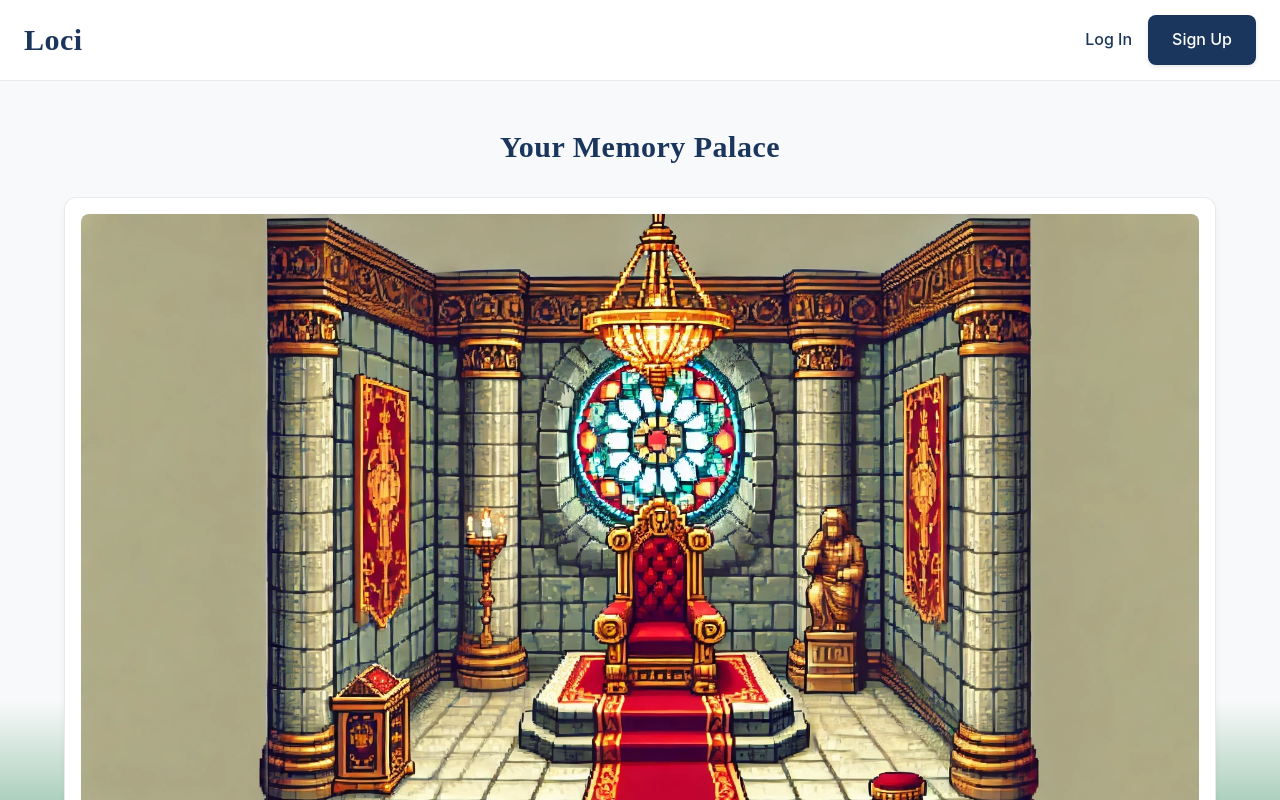
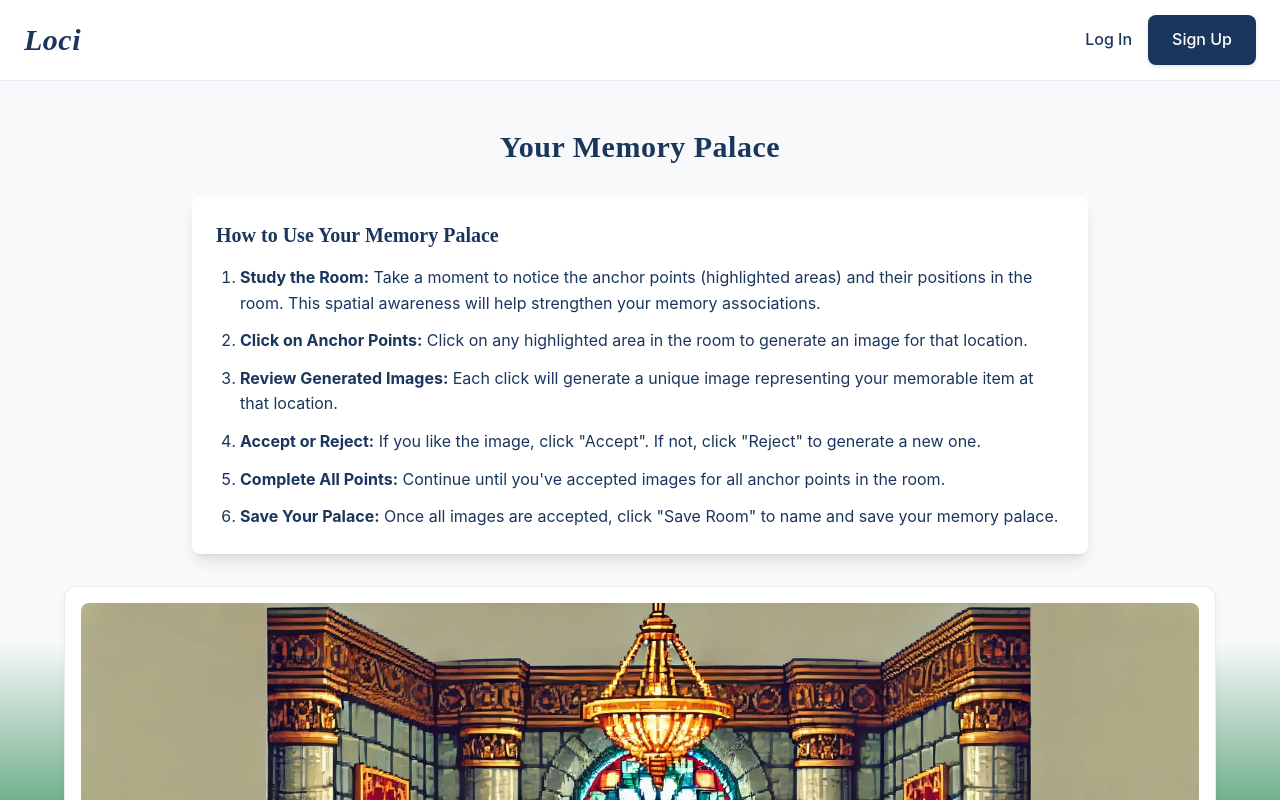
Before and after one commit to aaronipollock/memory-palace, a React (Create React App) app in the folder client/: page /visualizer in a window 1280 px wide. Shown: the top 800 px of the page. Built offline with nearby package versions, Linux system fonts and the light colour scheme.

Commit message:
new tag line

```diff
--- /dev/null
+++ b/client/src/App.css
@@ -0,0 +1,3 @@
+@import './styles/fonts.css';
+
+// ... existing code ...
--- a/client/src/components/LandingPage.js
+++ b/client/src/components/LandingPage.js
@@ -57,7 +57,7 @@ const LandingPage = () => {
           <div className="flex flex-col md:flex-row items-center justify-between gap-12">
             <div className="flex-1 text-center md:text-left">
               <h1 className="loci-header text-5xl md:text-6xl mb-6">
-                Where Memories Find Their Place
+                Want to boost your memory? You've come to the right place.
               </h1>
               <p className="text-xl text-text-light mb-8">
                 Transform how you learn and remember with AI-powered memory palaces.
--- /dev/null
+++ b/client/src/components/NavBar.css
@@ -0,0 +1,5 @@
+.loci-italic {
+    font-style: italic;
+}
+
+/* NavBar specific styles can go here */
--- a/client/src/components/NavBar.js
+++ b/client/src/components/NavBar.js
@@ -1,5 +1,6 @@
 import React, { useState, useEffect } from 'react';
 import { useNavigate } from 'react-router-dom';
+import './NavBar.css';  // We'll create this file next
 
 const NavBar = ({ onLoginClick, onSignUpClick }) => {
     const navigate = useNavigate();
@@ -23,7 +24,7 @@ const NavBar = ({ onLoginClick, onSignUpClick }) => {
                     {/* Logo and Brand */}
                     <div className="flex items-center">
                         <span
-                            className="text-3xl font-bold text-primary cursor-pointer loci-header"
+                            className="text-3xl font-bold text-primary cursor-pointer loci-header trajan-font loci-italic"
                             onClick={() => navigate('/')}
                         >
                             Loci
@@ -55,7 +56,7 @@ const NavBar = ({ onLoginClick, onSignUpClick }) => {
                         {isLoggedIn ? (
                             <button
                                 onClick={handleLogout}
-                                className="btn-loci-secondary"
+                                className="px-4 py-2 bg-white text-black border border-gray-400 rounded hover:bg-gray-700 hover:text-white transition-colors duration-200"
                             >
                                 Log Out
                             </button>
--- a/client/src/components/VisualizerPage.js
+++ b/client/src/components/VisualizerPage.js
@@ -162,6 +162,30 @@ const VisualizerPage = () => {
       <div className="loci-bg py-12 px-4">
         <h2 className="loci-header text-3xl mb-8 text-center">Your Memory Palace</h2>
 
+        <div className="max-w-4xl mx-auto mb-8 bg-white rounded-lg p-6 shadow-lg">
+          <h3 className="text-xl font-bold mb-4 text-primary">How to Use Your Memory Palace</h3>
+          <ol className="list-decimal pl-6 space-y-3">
+            <li>
+              <strong>Study the Room:</strong> Take a moment to notice the anchor points (highlighted areas) and their positions in the room. This spatial awareness will help strengthen your memory associations.
+            </li>
+            <li>
+              <strong>Click on Anchor Points:</strong> Click on any highlighted area in the room to generate an image for that location.
+            </li>
+            <li>
+              <strong>Review Generated Images:</strong> Each click will generate a unique image representing your memorable item at that location.
+            </li>
+            <li>
+              <strong>Accept or Reject:</strong> If you like the image, click "Accept". If not, click "Reject" to generate a new one.
+            </li>
+            <li>
+              <strong>Complete All Points:</strong> Continue until you've accepted images for all anchor points in the room.
+            </li>
+            <li>
+              <strong>Save Your Palace:</strong> Once all images are accepted, click "Save Room" to name and save your memory palace.
+            </li>
+          </ol>
+        </div>
+
         <div className="relative w-full max-w-6xl mx-auto loci-container p-4">
           <img
             src={roomImage}
@@ -187,6 +211,9 @@ const VisualizerPage = () => {
                 }}
                 onClick={(e) => handleClick(assoc, e)}
               >
+                <div className="w-full h-full flex items-center justify-center text-white/40 hover:text-white/60 transition-colors duration-200 text-xl font-bold">
+                  {acceptedImages[assoc.anchor] && acceptedImages[assoc.anchor].image ? '✓' : '?'}
+                </div>
               </button>
             );
           })}
--- a/client/src/index.css
+++ b/client/src/index.css
@@ -138,7 +138,6 @@ h1, h2, h3, h4, h5, h6 {
 }
 
 .loci-anchor::before {
-  content: '?';
   font-family: 'Cormorant Garamond', serif;
   color: var(--color-primary);
   font-size: 18px;
--- /dev/null
+++ b/client/src/styles/fonts.css
@@ -0,0 +1,27 @@
+@import url('https://fonts.cdnfonts.com/css/trajan-pro');
+@import url('https://fonts.cdnfonts.com/css/minion-pro');
+
+:root {
+    --font-title: 'Trajan Pro', serif;
+    --font-body: 'Minion Pro', serif;
+}
+
+/* Title styles */
+h1, h2, h3, h4, h5, h6,
+.title,
+.loci-header,
+.mario-header {
+    font-family: var(--font-title);
+    letter-spacing: 0.05em;
+}
+
+/* Body text styles */
+body, p, span, div, button, input, textarea, select {
+    font-family: var(--font-body);
+}
+
+/* Specific title classes */
+.trajan-font {
+    font-family: var(--font-title);
+    letter-spacing: 0.05em;
+}
```
